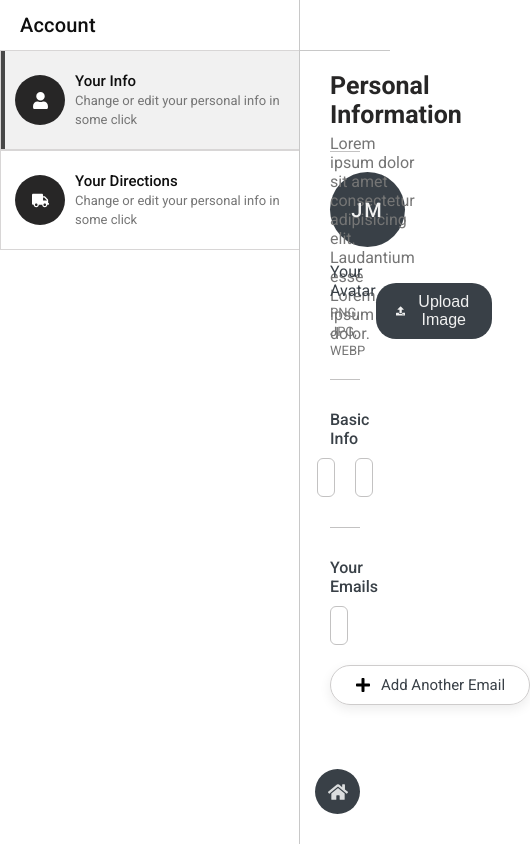
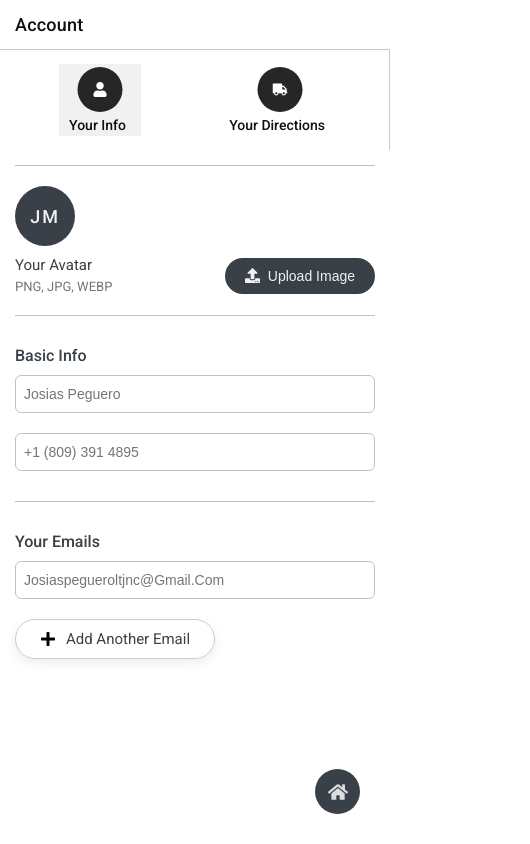
Before and after one commit to josiaspeguero/nexashop, a React (Create React App) app in the folder NexashopApp/: page /perfil in a window 390 px wide. Shown: the whole page, 530 px wide, since content can reach past the window. Built offline with nearby package versions, Linux system fonts and the light colour scheme.

Commit message:
style: responsive seccion perfil usuario agregado

```diff
--- a/NexashopApp/src/styles/profile.styles.css
+++ b/NexashopApp/src/styles/profile.styles.css
@@ -216,3 +216,125 @@
   color: #394047;
   text-transform: capitalize;
 }
+@media (max-width: 750px) {
+  .profile-container .profile-content {
+    display: block;
+  }
+  .profile-title {
+    width: 100%;
+    padding: 20px 30px;
+    border-bottom: 1px solid rgb(200, 200, 200);
+    border-right: none;
+    font-size: 18px;
+    position: static;
+  }
+  .profile-menu {
+    height: 100px;
+    position: static;
+    width: 100%;
+    display: flex;
+    align-items: center;
+    justify-content: space-around;
+    padding: 20px 30px;
+    margin-top: 0;
+  }
+
+  .profile-menu .menu-item {
+    height: auto;
+    margin: 0;
+    display: block;
+    border: none;
+    border-right: 0;
+    border-bottom: none;
+  }
+
+  .menu-item .line-decoration {
+    width: 0;
+    height: 0;
+    margin-right: 0;
+  }
+  .selected {
+    padding: 3px 10px;
+    border: 5px;
+    border: 1px solid rgb(200, 200, 200);
+    background: #f1f1f1;
+  }
+  .menu-item .selected {
+    display: none;
+  }
+
+  .menu-item .icon-container {
+    height: 45px;
+    min-width: 45px;
+    background: #272626;
+    border-radius: 50%;
+    transform: translateX(-50%);
+    margin-left: 50%;
+    margin-bottom: 5px;
+  }
+
+  .menu-item .icon-container .icon {
+    font-size: 15px;
+  }
+  .profile-menu .menu-item p {
+    font-size: 14px;
+  }
+  .profile-menu .menu-item span {
+    display: none;
+  }
+  .profile-section {
+    border-top: none;
+    width: 100%;
+    padding: 20px 30px;
+    margin-left: 0;
+    margin-top: 0;
+  }
+  .profile-section .profile-header {
+    display: none;
+  }
+}
+
+@media (max-width: 550px) {
+  .profile-title {
+    padding: 20px 15px;
+  }
+  .profile-menu {
+    padding: 20px 15px;
+  }
+  .profile-section {
+    border-top: none;
+    width: 100%;
+    padding: 15px;
+  }
+  .profile-picture .picture {
+    height: 60px;
+    width: 60px;
+    margin-bottom: 10px;
+    font-size: 18px;
+  }
+  .profile-picture p {
+    font-size: 15px;
+  }
+  .profile-desciption .upload-profile {
+    font-size: 14px;
+    border-radius: 20px;
+  }
+
+  .profile-desciption .upload-profile .icon {
+    margin-right: 8px;
+    font-size: 15px;
+  }
+
+  .info-section .input-group {
+    display: flex;
+    align-items: center;
+    justify-content: center;
+    flex-direction: column;
+    gap: 20px;
+  }
+
+  .info-section input {
+    width: 100%;
+    font-size: 14px;
+  }
+}
```
